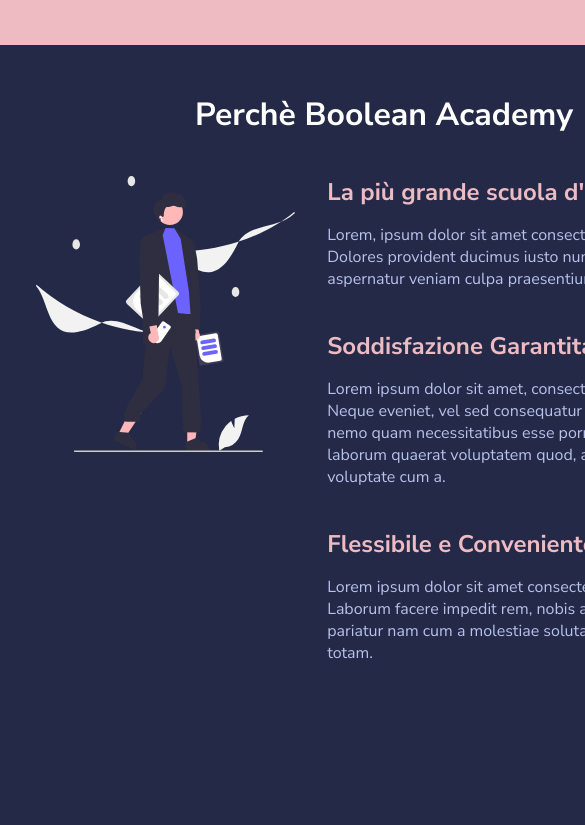
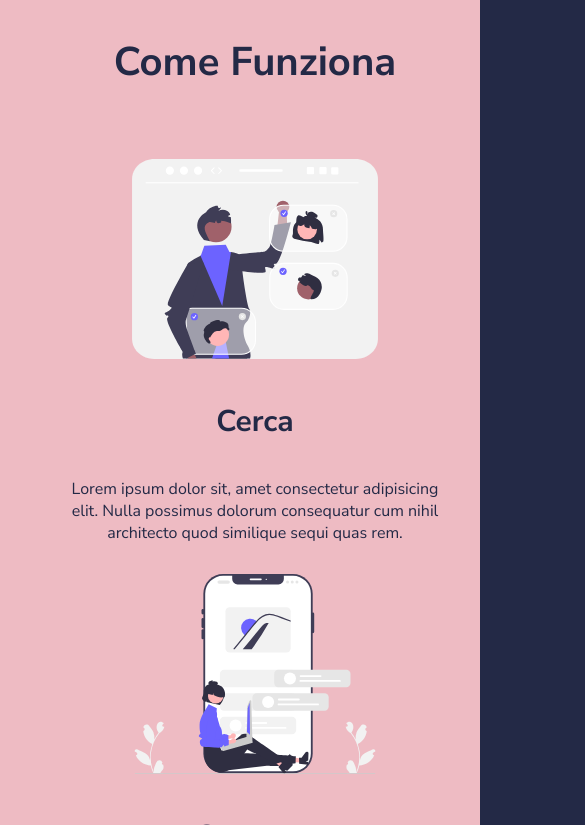
Before and after one commit to MaxPredathor/html-css-resp-wannabe, a plain HTML site: page index.html in a window 390 px wide. Shown: the part 1175-2000 px from the top of the page, 585 px wide, since content can reach past the window. Before the commit the page ends 1927 px from the top, so only its background shows below. Drawn offline with Linux system fonts and the light colour scheme.

Commit message:
added responsivness for mobile (480px) devices

```diff
--- a/css/style.css
+++ b/css/style.css
@@ -131,6 +131,7 @@ img {
 
     .container{
         width: 768px;
+        overflow-x: hidden;
     }
     section{
         width: 768px;
@@ -138,23 +139,53 @@ img {
 
 }
 
-/* @media screen and (max-width: 480px){
+@media screen and (max-width: 480px){
 
     .container{
         width: 480px;
+        margin: 0;
+        padding-left: 50px;
+    }
+    main{
+        width: 480px;
+        margin: 0;
+    }
+    section{
+        width: 480px;
+        margin: 0;
+    }
+    h1{
+        text-align: center;
+    }
+    h2{
+        font-size: 40px;
+        padding-top: 20px;
+    }
+    h3{
+        font-size: 30px;
+        padding: 20px 0;
     }
     .row{
         flex-flow: column wrap;
         align-content: center;
+        align-items: center;
         width: 100%;
     }
-    .lesson .col{
+    .row > .col{
+        width: 100%;
+    }
+    .card{
+        width: 100%;
+        padding-top: 30px;
+    }
+    .card > img{
         width: 100%;
     }
     .text{
         width: 100%;
     }
-    .why.us{
+    .why-us{
         background-color: #222222;
+        margin: 0;
     }
-} */
+}
```
Also changed, not shown: index.html (+0 -1 lines).
